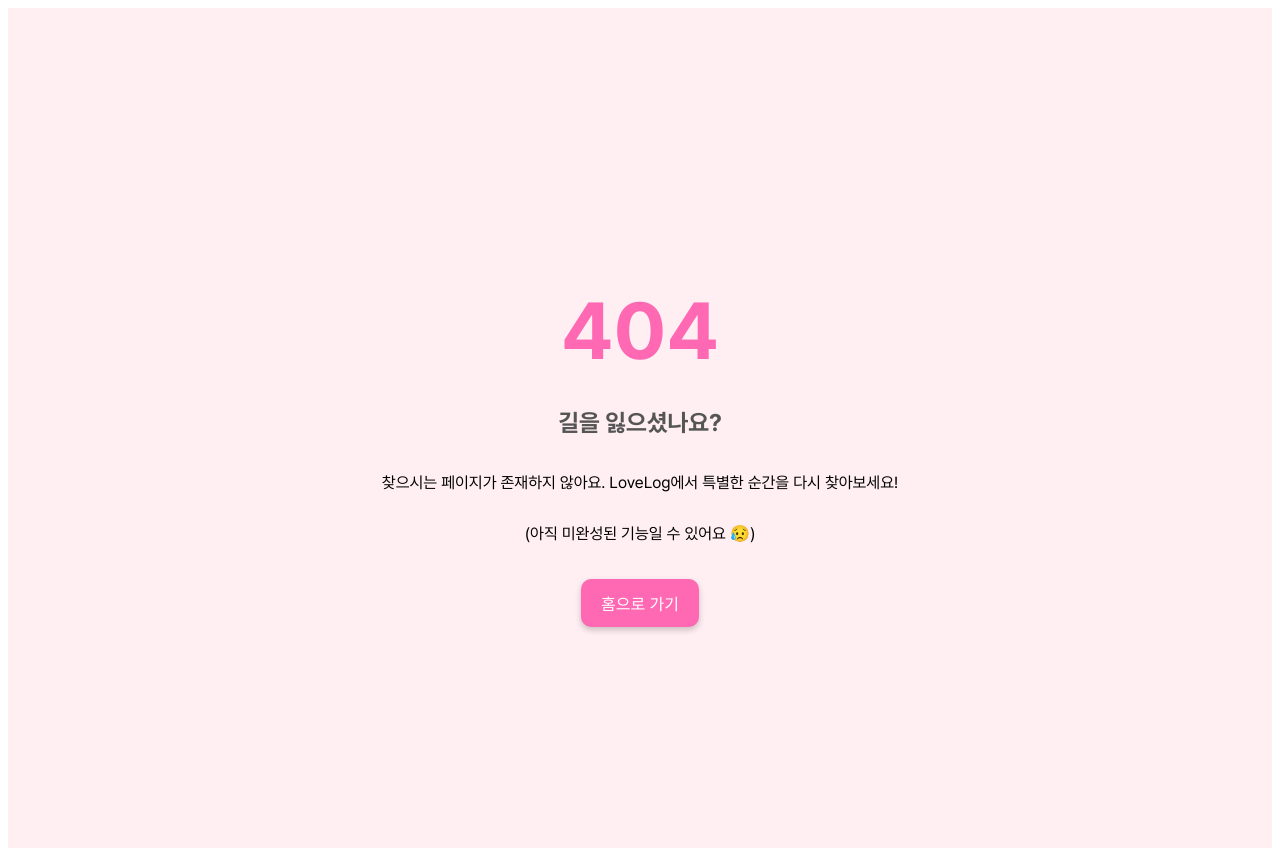
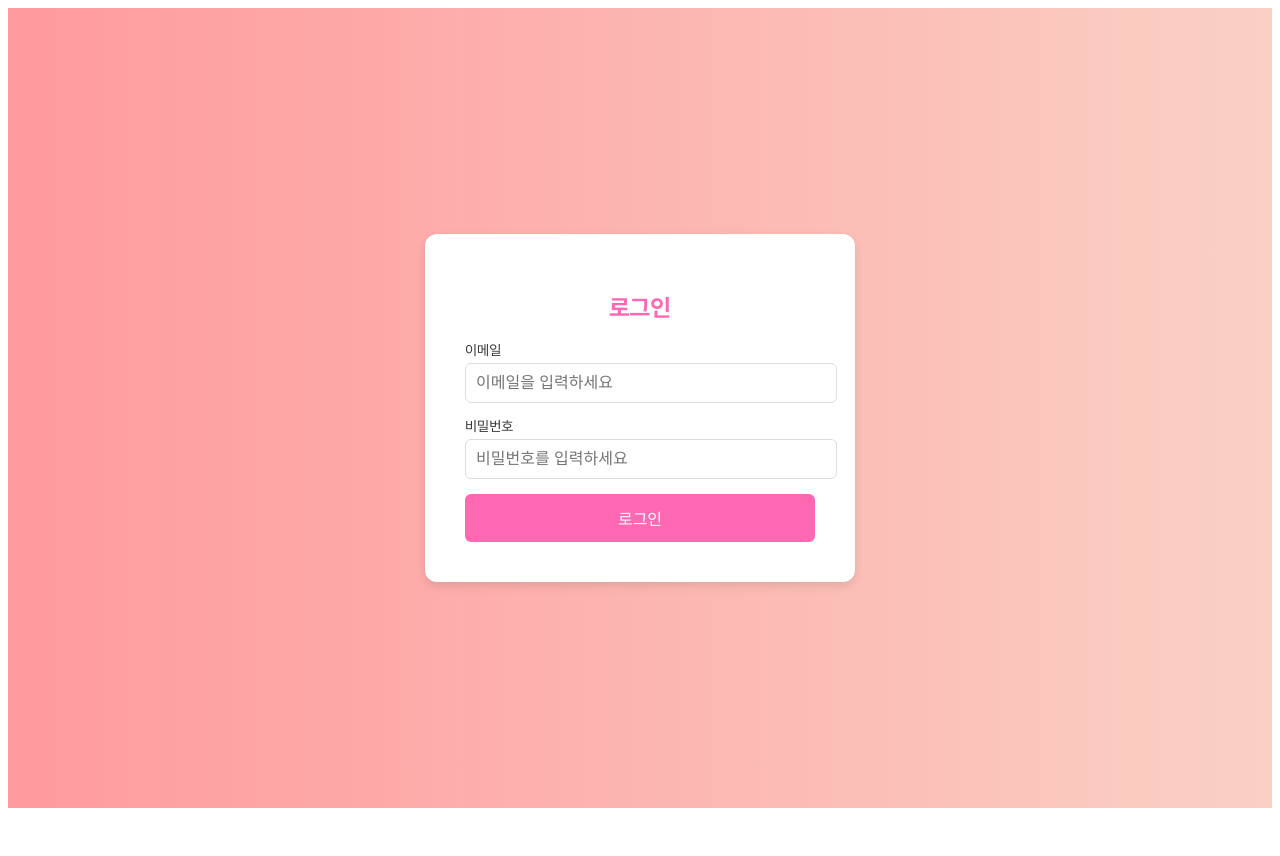
Before and after one commit to minseoky/LoveLog-FE, a React (Create React App) app: page /sign-in in a window 1280 px wide. Before the commit this address had no page. After the commit the page ends 816 px from the top, so only its background shows below. Built offline with nearby package versions, Linux system fonts and the light colour scheme.

Commit message:
Feat: SignIn 페이지 작성

```diff
--- a/src/App.js
+++ b/src/App.js
@@ -1,9 +1,9 @@
 import React from "react";
 import { Routes, Route } from "react-router-dom";
 import Home from "./pages/Home/Home";
-import About from "./pages/About/About";
 import NotFound from "./pages/NotFound/NotFound";
-import GlobalStyles from "./GlobalStyles"; // 글로벌 스타일 추가
+import GlobalStyles from "./GlobalStyles";
+import SignIn from "./pages/SignIn/SignIn"; // 글로벌 스타일 추가
 
 const App = () => {
     return (
@@ -11,7 +11,7 @@ const App = () => {
             <GlobalStyles />
             <Routes>
                 <Route path="/" element={<Home />} />
-                <Route path="/about" element={<About />} />
+                <Route path="/sign-in" element={<SignIn />} />
                 <Route path="*" element={<NotFound />} />
             </Routes>
         </>
--- a/src/pages/About/About.js
+++ /dev/null
@@ -1,7 +0,0 @@
-import React from 'react';
-
-const About = () => {
-    return <h1>About Us</h1>;
-};
-
-export default About;
--- /dev/null
+++ b/src/pages/SignIn/SignIn.js
@@ -0,0 +1,53 @@
+import React, {useState} from "react";
+import {
+    SignInContainer,
+    SignInBox,
+    InputField,
+    SignInButton,
+    Title,
+    Label,
+    FormGroup
+} from "./SignIn.styles";
+
+const SignIn = () => {
+    const [email, setEmail] = useState("");
+    const [password, setPassword] = useState("");
+
+    const handleSignIn = (e) => {
+        e.preventDefault();
+        console.log("로그인 시도: ", {email, password});
+    };
+
+    return (
+        <SignInContainer>
+            <SignInBox>
+                <Title>로그인</Title>
+                <form onSubmit={handleSignIn}>
+                    <FormGroup>
+                        <Label>이메일</Label>
+                        <InputField
+                            type="email"
+                            value={email}
+                            onChange={(e) => setEmail(e.target.value)}
+                            placeholder="이메일을 입력하세요"
+                            required
+                        />
+                    </FormGroup>
+                    <FormGroup>
+                        <Label>비밀번호</Label>
+                        <InputField
+                            type="password"
+                            value={password}
+                            onChange={(e) => setPassword(e.target.value)}
+                            placeholder="비밀번호를 입력하세요"
+                            required
+                        />
+                    </FormGroup>
+                    <SignInButton type="submit">로그인</SignInButton>
+                </form>
+            </SignInBox>
+        </SignInContainer>
+    );
+};
+
+export default SignIn;
--- /dev/null
+++ b/src/pages/SignIn/SignIn.styles.js
@@ -0,0 +1,59 @@
+import styled from "styled-components";
+
+export const SignInContainer = styled.div`
+    display: flex;
+    align-items: center;
+    justify-content: center;
+    height: 100vh;
+    background: linear-gradient(to right, #ff9a9e, #fad0c4);
+`;
+
+export const SignInBox = styled.div`
+    background: white;
+    padding: 40px;
+    border-radius: 12px;
+    box-shadow: 0 4px 10px rgba(0, 0, 0, 0.1);
+    text-align: center;
+    width: 350px;
+`;
+
+export const Title = styled.h2`
+    margin-bottom: 20px;
+    color: #ff69b4;
+`;
+
+export const FormGroup = styled.div`
+    margin-bottom: 15px;
+    text-align: left;
+`;
+
+export const Label = styled.label`
+    display: block;
+    font-size: 14px;
+    margin-bottom: 5px;
+    color: #333;
+`;
+
+export const InputField = styled.input`
+    width: 100%;
+    padding: 10px;
+    border: 1px solid #ddd;
+    border-radius: 6px;
+    font-size: 16px;
+`;
+
+export const SignInButton = styled.button`
+    width: 100%;
+    padding: 12px;
+    background-color: #ff69b4;
+    color: white;
+    border: none;
+    border-radius: 6px;
+    font-size: 16px;
+    cursor: pointer;
+    transition: background 0.3s;
+
+    &:hover {
+        background-color: #ff1493;
+    }
+`;
```
